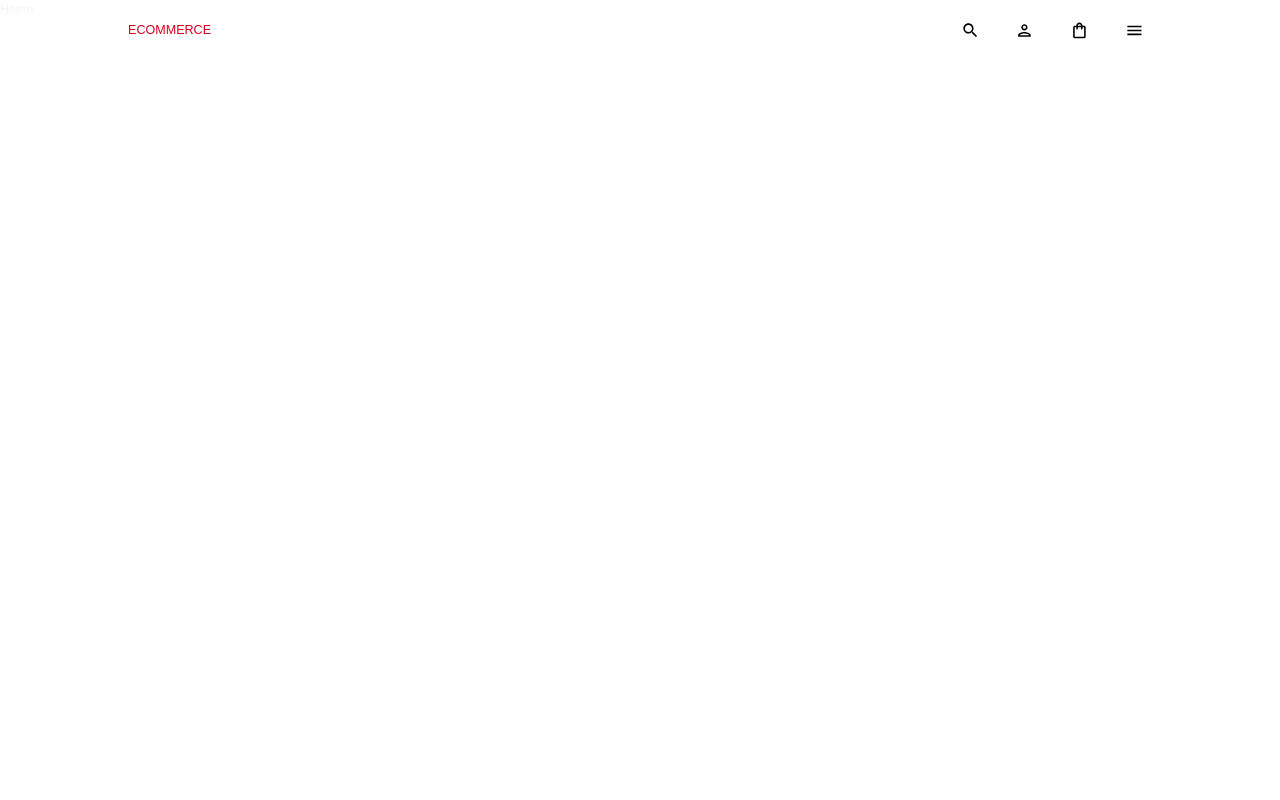
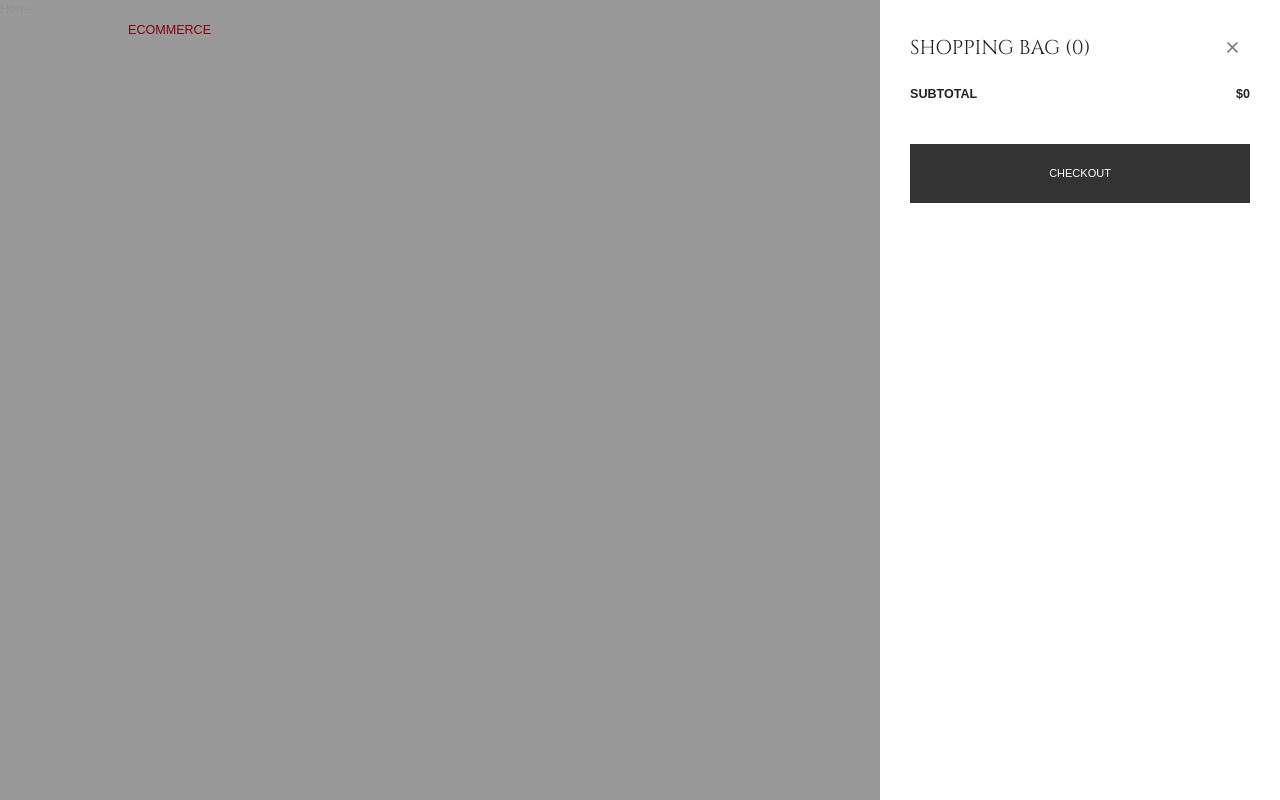
Before and after one commit to rafaelnmgomes/ecommerce, a React (Create React App) app in the folder client/: page / in a window 1280 px wide. Both pictures are taken after a click on the button 1079 px from the left and 30 px from the top of the page. Built offline with nearby package versions, Linux system fonts and the light colour scheme; a web font is replaced by a local one.

Commit message:
create nabar, cartItem and Item

```diff
--- a/client/public/index.html
+++ b/client/public/index.html
@@ -24,7 +24,7 @@
       work correctly both with client-side routing and a non-root public URL.
       Learn how to configure a non-root public URL by running `npm run build`.
     -->
-    <title>React App</title>
+    <title>Ecommerce App</title>
   </head>
   <body>
     <noscript>You need to enable JavaScript to run this app.</noscript>
--- a/client/src/App.js
+++ b/client/src/App.js
@@ -5,6 +5,7 @@ import ItemDetails from "./scenes/itemDetails/ItemDetails";
 import Checkout from "./scenes/checkout/Checkout";
 import Confirmation from "./scenes/checkout/Confirmation";
 import Navbar from "./scenes/global/Navbar";
+import CartMenu from "./scenes/global/CartMenu";
 
 const ScrollToTop = () => {
   const { pathname } = useLocation();
@@ -28,6 +29,7 @@ function App() {
           <Route path="checkout" element={<Checkout />} />
           <Route path="checkout/success" element={<Confirmation />} />
         </Routes>
+        <CartMenu />
       </BrowserRouter>
     </div>
   );
--- /dev/null
+++ b/client/src/scenes/global/CartItem.jsx
@@ -0,0 +1,67 @@
+import styled from "@emotion/styled";
+import { Box, Divider, IconButton, Typography } from "@mui/material";
+import React from "react";
+import { useDispatch } from "react-redux";
+import { decreaseCount, increaseCount, removeFromCart } from "../../state";
+import CloseIcon from "@mui/icons-material/Close";
+import AddIcon from "@mui/icons-material/Add";
+import RemoveIcon from "@mui/icons-material/Remove";
+import { shades } from "../../theme";
+
+const FlexBox = styled(Box)`
+  display: flex;
+  justify-content: space-between;
+  align-items: center;
+`;
+
+const CartItem = ({ item }) => {
+  const dispatch = useDispatch();
+  return (
+    <Box key={`${item.attributes.name}-${item.id}`}>
+      <FlexBox p="15px 0">
+        <Box flex="1 1 40%">
+          <img
+            alt={item?.name}
+            width="123px"
+            height="164px"
+            src={`${process.env.REACT_APP_BASE_URL}/${item?.attributes?.image?.data?.attributes?.formats?.medium?.url}`}
+          />
+        </Box>
+        <Box flex="1 1 60%">
+          <FlexBox mb="5px">
+            <Typography fontWeight="bold">{item.attributes.name}</Typography>
+            <IconButton
+              onClick={() => dispatch(removeFromCart({ id: item.id }))}
+            >
+              <CloseIcon />
+            </IconButton>
+          </FlexBox>
+          <Typography>{item.attributes.shortDescription}</Typography>
+          <FlexBox m="15px 0">
+            <Box
+              display="flex"
+              alignItems="center"
+              border={`1.5px solid ${shades.neutral[500]}`}
+            >
+              <IconButton
+                onClick={() => dispatch(decreaseCount({ id: item.id }))}
+              >
+                <RemoveIcon />
+              </IconButton>
+              <Typography>{item.count}</Typography>
+              <IconButton
+                onClick={() => dispatch(increaseCount({ id: item.id }))}
+              >
+                <AddIcon />
+              </IconButton>
+            </Box>
+            <Typography fontWeight="bold">{item.attributes.price}</Typography>
+          </FlexBox>
+        </Box>
+      </FlexBox>
+      <Divider />
+    </Box>
+  );
+};
+
+export default CartItem;
--- /dev/null
+++ b/client/src/scenes/global/CartMenu.jsx
@@ -0,0 +1,87 @@
+import { Box, Button, IconButton, Typography } from "@mui/material";
+import { useSelector, useDispatch } from "react-redux";
+import styled from "@emotion/styled";
+import { shades } from "../../theme";
+import { setIsCartOpen } from "../../state";
+import { useNavigate } from "react-router-dom";
+import CloseIcon from "@mui/icons-material/Close";
+import CartItem from "./CartItem";
+
+const FlexBox = styled(Box)`
+  display: flex;
+  justify-content: space-between;
+  align-items: center;
+`;
+
+const CartMenu = () => {
+  const navigate = useNavigate();
+  const dispatch = useDispatch();
+  const cart = useSelector((state) => state.cart.cart);
+  const isCartOpen = useSelector((state) => state.cart.isCartOpen);
+
+  const totalPrice = cart.reduce(
+    (total, item) => total + item.attributes.price * item.count,
+    0
+  );
+
+  return (
+    <Box
+      display={isCartOpen ? "block" : "none"}
+      backgroundColor="rgba(0, 0, 0, 0.4)"
+      position="fixed"
+      zIndex={10}
+      width="100%"
+      height="100%"
+      left="0"
+      top="0"
+      overflow="auto"
+    >
+      <Box
+        position="fixed"
+        right="0"
+        bottom="0"
+        width="max(400px, 30%)"
+        height="100%"
+        backgroundColor="white"
+      >
+        <Box padding="30px" overflow="auto" height="100%">
+          <FlexBox mb="15px">
+            <Typography variant="h3">SHOPPING BAG ({cart.length})</Typography>
+            <IconButton onClick={() => dispatch(setIsCartOpen())}>
+              <CloseIcon />
+            </IconButton>
+          </FlexBox>
+          <Box>
+            {cart.map((item) => (
+              <CartItem item={item} />
+            ))}
+            <Box m="20px 0">
+              <FlexBox m="20px 0">
+                <Typography fontWeight="bold">SUBTOTAL</Typography>
+                <Typography fontWeight="bold">${totalPrice}</Typography>
+              </FlexBox>
+              <Button
+                sx={{
+                  backgroundColor: shades.primary[400],
+                  color: "white",
+                  borderRadius: "0",
+                  minWidth: "100%",
+                  padding: "20px 40px",
+                  m: "20px 0",
+                }}
+                onClick={() => {
+                  navigate("/checkout");
+                  dispatch(setIsCartOpen());
+                }}
+              >
+                CHECKOUT
+              </Button>
+            </Box>
+          </Box>
+        </Box>
+      </Box>
+    </Box>
+  );
+};
+
+export default CartMenu;
--- a/client/src/scenes/global/Navbar.jsx
+++ b/client/src/scenes/global/Navbar.jsx
@@ -8,10 +8,12 @@ import {
 } from "@mui/icons-material";
 import { useNavigate } from "react-router-dom";
 import { shades } from "../../theme";
+import { setIsCartOpen } from "../../state";
 
 const Navbar = () => {
   const navigate = useNavigate();
   const dispatch = useDispatch();
+  const cart = useSelector((state) => state.cart.cart);
 
   return (
     <Box
@@ -52,9 +54,27 @@ const Navbar = () => {
           <IconButton sx={{ color: "black" }}>
             <PersonOutlined />
           </IconButton>
-          <IconButton sx={{ color: "black" }}>
-            <ShoppingBagOutlined />
-          </IconButton>
+          <Badge
+            badgeContent={cart.length}
+            color="secondary"
+            invisible={cart.length === 0}
+            sx={{
+              "& .MuiBadge-badge": {
+                right: 5,
+                top: 5,
+                padding: "0 4px",
+                height: "14px",
+                minWidth: "13px",
+              },
+            }}
+          >
+            <IconButton
+              sx={{ color: "black" }}
+              onClick={() => dispatch(setIsCartOpen())}
+            >
+              <ShoppingBagOutlined />
+            </IconButton>
+          </Badge>
           <IconButton sx={{ color: "black" }}>
             <MenuOutlined />
           </IconButton>
```
Also changed, not shown: client/src/components/Item.jsx (added, +90 -0 lines).
